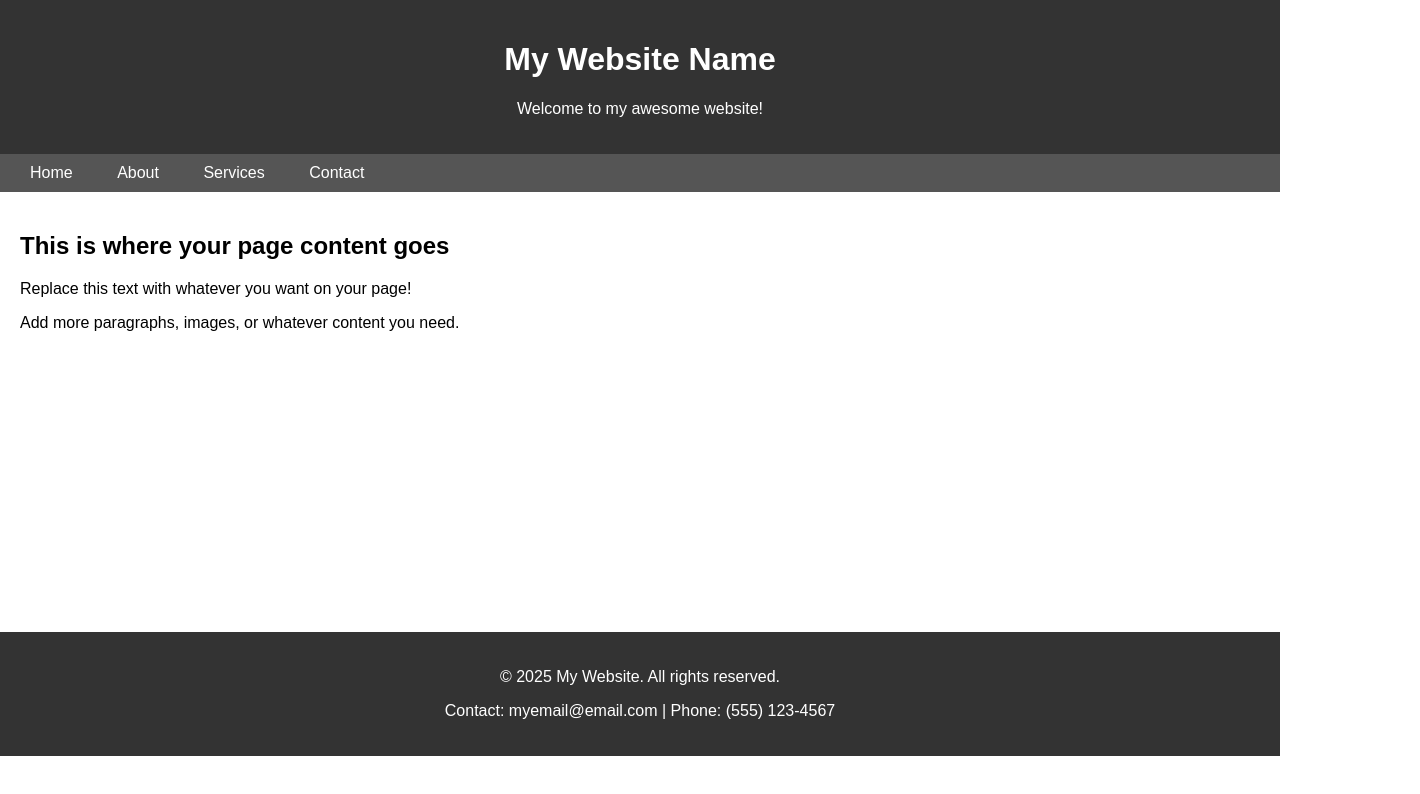
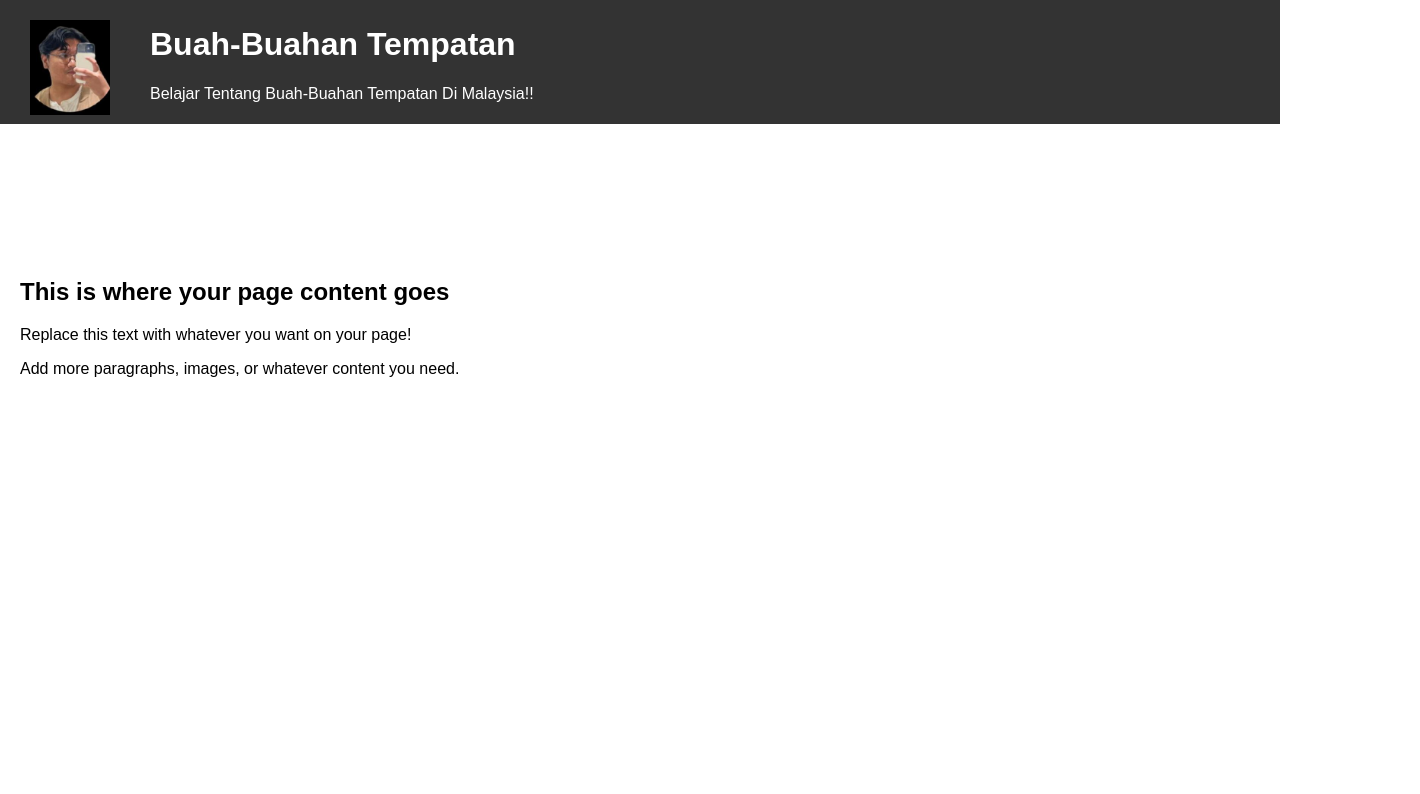
Before and after one commit to versyy35/buah-buahan-di-malaysia, a plain HTML site: page header.html in a window 1280 px wide. Shown: the whole page, 1420 px wide, since content can reach past the window. Drawn offline with Linux system fonts and the light colour scheme.

Commit message:
update (header WIP)

```diff
--- a/header.html
+++ b/header.html
@@ -13,25 +13,35 @@
         header {
             background-color: #333;
             color: white;
-            padding: 20px;
-            text-align: center;
+            padding: 5px;
         }
 
         /* Navigation menu */
         nav {
-            background-color: #555;
-            padding: 10px;
+            padding: 5px;
         }
+        .home {
+            position: absolute;
+            left: 20px;
+            top: 20px;
+            padding: -20px;
 
+        }
+        .eelse {
+            display: flex;
+            gap: 20px;
+            padding: 5px;
+        }
         nav a {
             color: white;
             text-decoration: none;
-            padding: 10px 15px;
+            padding: 5px ;
             margin: 5px;
         }
 
         nav a:hover {
-            background-color: #777;
+            transform: scale(1.05);
+            transition: transform 0.3s ease, box-shadow 0.3 ease;
         }
 
         /* Main content area */
@@ -39,13 +49,20 @@
             padding: 20px;
             min-height: 400px;
         }
-
-        /* Footer styling */
-        footer {
-            background-color: #333;
-            color: white;
-            text-align: center;
-            padding: 20px;
+        img {
+            position: relative;
+            top: -10px;
+            width: 80px;
+            height: 95px;
+        }
+        .text {
+            position: relative;
+            left: 145px;
+        }
+        .eelse:hover{
+            color: black;
+            transform: scale(1.05);
+            transition: transform 0.3s ease, box-shadow 0.3 ease;
         }
     </style>
 </head>
@@ -53,16 +70,17 @@
 
     <!-- HEADER SECTION -->
     <header>
-        <h1>My Website Name</h1>
-        <p>Welcome to my awesome website!</p>
+        <h1 class="text">Buah-Buahan Tempatan</h1>
+        <p class="text">Belajar Tentang Buah-Buahan Tempatan Di Malaysia!!</p>
     </header>
 
     <!-- NAVIGATION MENU -->
+
     <nav>
-        <a href="#home">Home</a>
-        <a href="#about">About</a>
-        <a href="#services">Services</a>
-        <a href="#contact">Contact</a>
+        <a class="home" img src="llogo.jpg" href="Main.html"><img src="llogo.jpg"></a>
+        <a class="eelse" href="redirects/durian.html">Durian</a>
+        <a class="eelse" href="redirects/manggis.html">Manggis</a>
+        <a class="eelse" href="redirects/rambutan.html">Rambutan</a>
     </nav>
 
     <!-- MAIN CONTENT -->
@@ -72,11 +90,5 @@
         <p>Add more paragraphs, images, or whatever content you need.</p>
     </main>
 
-    <!-- FOOTER SECTION -->
-    <footer>
-        <p>&copy; 2025 My Website. All rights reserved.</p>
-        <p>Contact: myemail@email.com | Phone: (555) 123-4567</p>
-    </footer>
-
 </body>
 </html>
--- a/style.css
+++ b/style.css
@@ -27,7 +27,7 @@ h1, h2 {
       margin-top: 30px;
   }
   .card {
-      background: #A0522D ;
+      background: #A7C7E7 ;
       border-radius: 15px;
       overflow: hidden;
       box-shadow: 0 4px 8px rgba(0,0,0,0,0.15);
@@ -38,7 +38,7 @@ h1, h2 {
       margin: auto;
   }
   .card:hover {
-      background: #8B4513;
+      background: #D8A7B1;
       transform: scale(1.05);
       transition: transform 0.3s ease, box-shadow 0.3 ease;
       box-shadow: 0 8px 16px rgba(0,0,0,0,0.15)
```
Also changed, not shown: Main.html (+1 -1 lines), llogo.jpg (added), logo.jpg (added).
